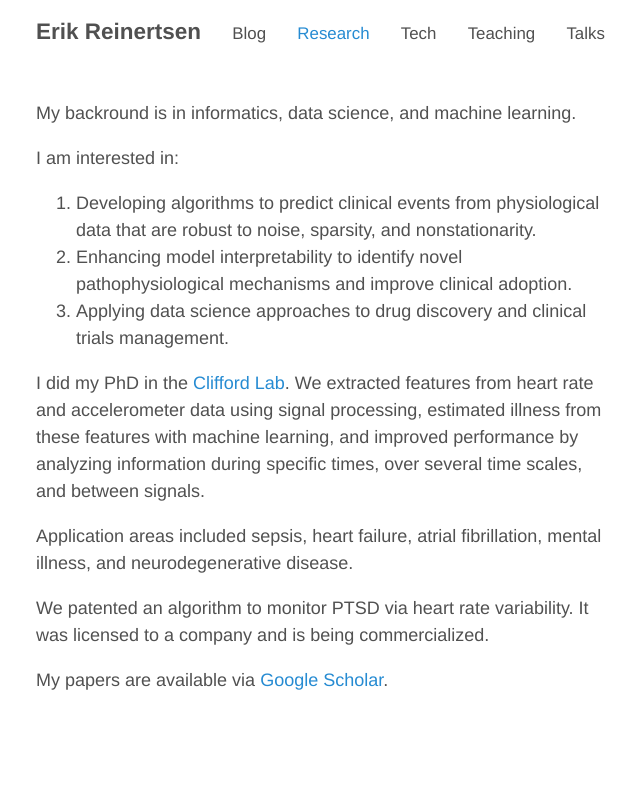
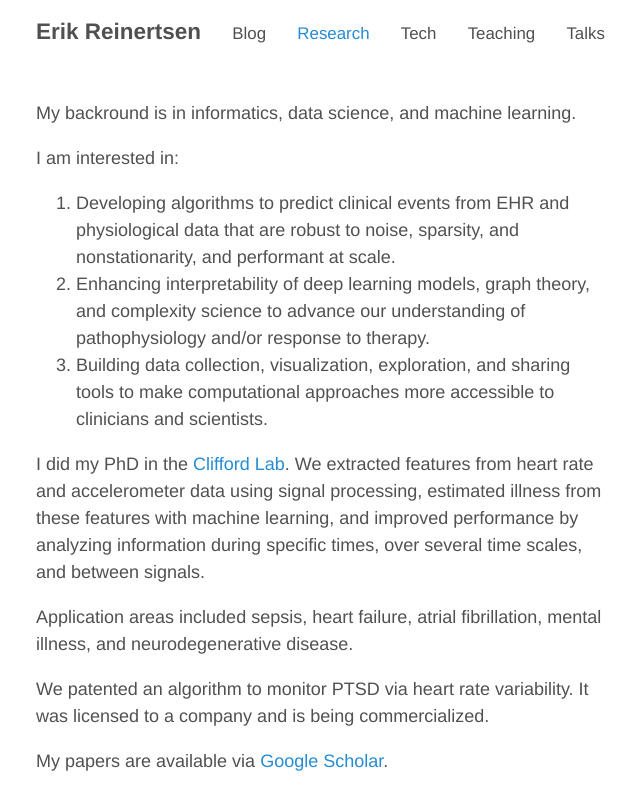
Before and after one commit to erikr/erikr.github.io, a Jekyll site: the page built from research.md, in a window 1280 px wide. Shown: the top 810 px of the page, without its empty margins (316-956 px from the left). Built offline with Jekyll 4.4.1, drawn with Linux system fonts in a browser that asks for light colours; nearby versions of some CDN libraries.

Commit message:
Update research.md

```diff
--- a/research.md
+++ b/research.md
@@ -8,9 +8,9 @@ My backround is in informatics, data science, and machine learning.
 
 I am interested in:
 
-1. Developing algorithms to predict clinical events from physiological data that are robust to noise, sparsity, and nonstationarity.
-2. Enhancing model interpretability to identify novel pathophysiological mechanisms and improve clinical adoption.
-3. Applying data science approaches to drug discovery and clinical trials management.
+1. Developing algorithms to predict clinical events from EHR and physiological data that are robust to noise, sparsity, and nonstationarity, and performant at scale.
+2. Enhancing interpretability of deep learning models, graph theory, and complexity science to advance our understanding of pathophysiology and/or response to therapy.
+3. Building data collection, visualization, exploration, and sharing tools to make computational approaches more accessible to clinicians and scientists.
 
 I did my PhD in the [Clifford Lab](http://gdclifford.info). We extracted features from heart rate and accelerometer data using signal processing, estimated illness from these features with machine learning, and improved performance by analyzing information during specific times, over several time scales, and between signals.
 
```
